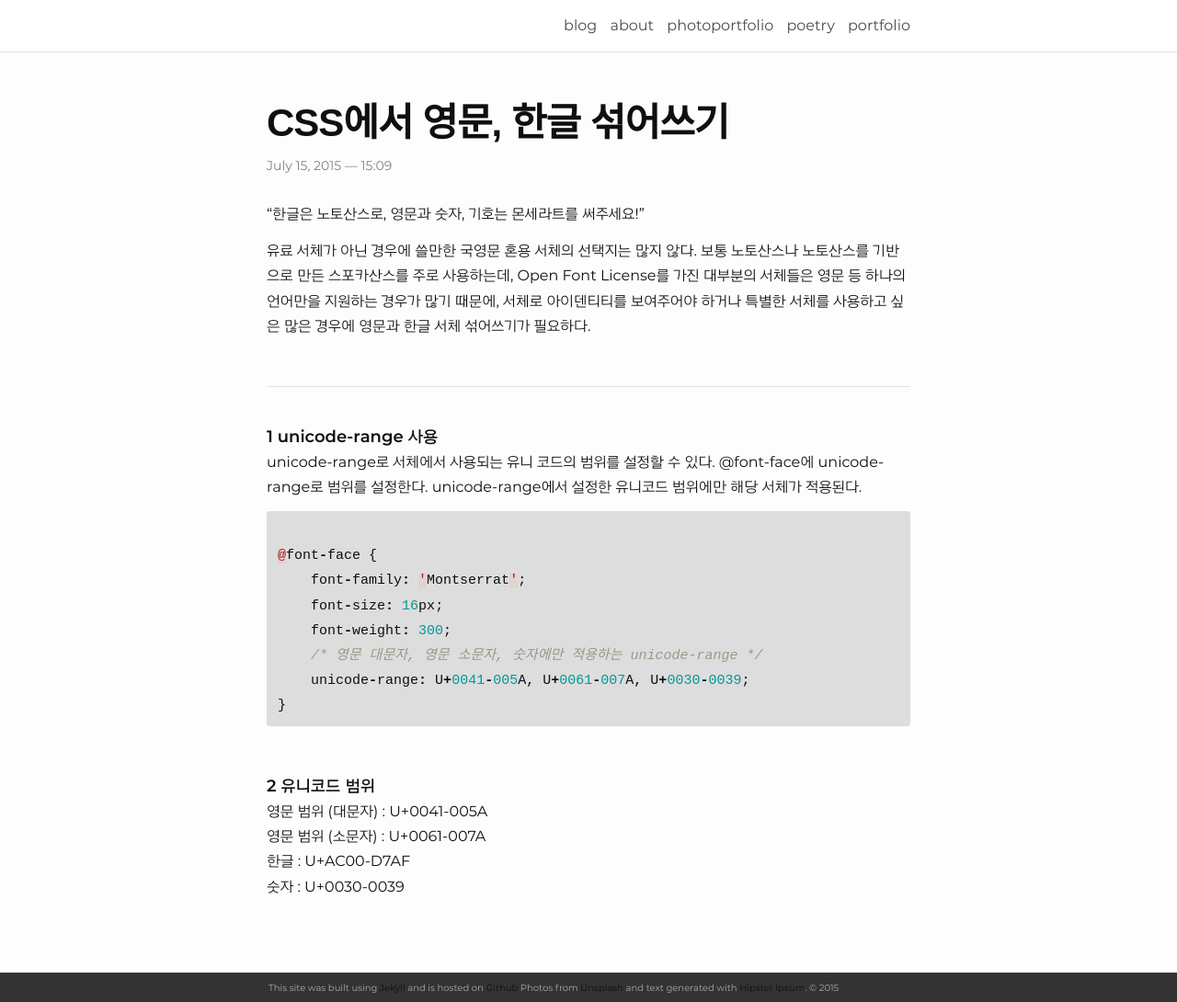
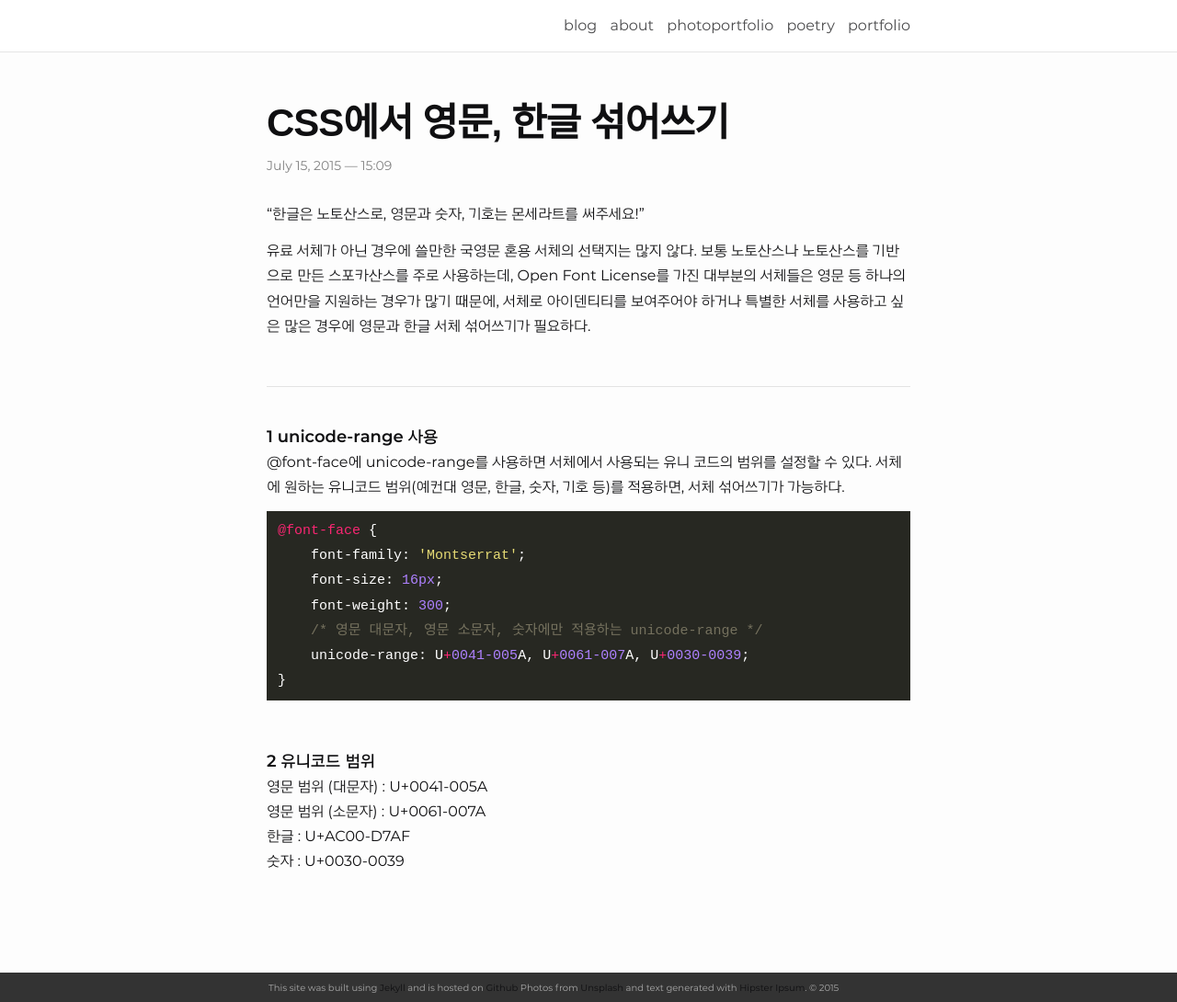
Before and after one commit to junethirty/junethirty.github.io, a Jekyll site: the page built from _posts/2021-08-15-lang.markdown, in a window 1280 px wide and 1090 px high. Shown: the whole window at 92% size. Built offline with Jekyll 4.4.1, drawn with Linux system fonts in a browser that asks for light colours; nearby versions of some CDN libraries.

Commit message:
syntex highlight theme change

```diff
--- a/_posts/2021-08-15-lang.markdown
+++ b/_posts/2021-08-15-lang.markdown
@@ -16,10 +16,9 @@ description: an example of a blog post with some code
 
 ##### 1 unicode-range 사용
 
-unicode-range로 서체에서 사용되는 유니 코드의 범위를 설정할 수 있다. @font-face에 unicode-range로 범위를 설정한다.
-unicode-range에서 설정한 유니코드 범위에만 해당 서체가 적용된다.
+@font-face에 unicode-range를 사용하면 서체에서 사용되는 유니 코드의 범위를 설정할 수 있다. 서체에 원하는 유니코드 범위(예컨대 영문, 한글, 숫자, 기호 등)를 적용하면, 서체 섞어쓰기가 가능하다.
 
-{% highlight c++ %}
+{% highlight css %}
 @font-face {
     font-family: 'Montserrat';
     font-size: 16px;
--- a/_sass/_base.scss
+++ b/_sass/_base.scss
@@ -205,7 +205,7 @@ a {
 article a {
     color: $title-color;
     font-weight: 400;
-    text-decoration: solid underline $green 2px;
+    text-decoration: solid underline $green 1px;
     text-underline-position: under;
 
     &:hover {
@@ -241,7 +241,7 @@ pre,
 code {
     font-size: 15px;
     border-radius: 3px;
-    background-color: $grey-color-light;
+    background-color: #272822;
 }
 
 code {
--- a/_sass/_syntax-highlighting.scss
+++ b/_sass/_syntax-highlighting.scss
@@ -1,67 +1,265 @@
 /**
  * Syntax highlighting styles
  */
+// .highlight {
+//     background: #fff;
+//     @extend %vertical-rhythm;
+
+//     .c     { color: #998; font-style: italic } // Comment
+//     .err   { color: #a61717; background-color: #e3d2d2 } // Error
+//     .k     { font-weight: bold } // Keyword
+//     .o     { font-weight: bold } // Operator
+//     .cm    { color: #998; font-style: italic } // Comment.Multiline
+//     .cp    { color: #999; font-weight: bold } // Comment.Preproc
+//     .c1    { color: #998; font-style: italic } // Comment.Single
+//     .cs    { color: #999; font-weight: bold; font-style: italic } // Comment.Special
+//     .gd    { color: #000; background-color: #fdd } // Generic.Deleted
+//     .gd .x { color: #000; background-color: #faa } // Generic.Deleted.Specific
+//     .ge    { font-style: italic } // Generic.Emph
+//     .gr    { color: #a00 } // Generic.Error
+//     .gh    { color: #999 } // Generic.Heading
+//     .gi    { color: #000; background-color: #dfd } // Generic.Inserted
+//     .gi .x { color: #000; background-color: #afa } // Generic.Inserted.Specific
+//     .go    { color: #888 } // Generic.Output
+//     .gp    { color: #555 } // Generic.Prompt
+//     .gs    { font-weight: bold } // Generic.Strong
+//     .gu    { color: #aaa } // Generic.Subheading
+//     .gt    { color: #a00 } // Generic.Traceback
+//     .kc    { font-weight: bold } // Keyword.Constant
+//     .kd    { font-weight: bold } // Keyword.Declaration
+//     .kp    { font-weight: bold } // Keyword.Pseudo
+//     .kr    { font-weight: bold } // Keyword.Reserved
+//     .kt    { color: #458; font-weight: bold } // Keyword.Type
+//     .m     { color: #099 } // Literal.Number
+//     .s     { color: #d14 } // Literal.String
+//     .na    { color: #008080 } // Name.Attribute
+//     .nb    { color: #0086B3 } // Name.Builtin
+//     .nc    { color: #458; font-weight: bold } // Name.Class
+//     .no    { color: #008080 } // Name.Constant
+//     .ni    { color: #800080 } // Name.Entity
+//     .ne    { color: #900; font-weight: bold } // Name.Exception
+//     .nf    { color: #900; font-weight: bold } // Name.Function
+//     .nn    { color: #555 } // Name.Namespace
+//     .nt    { color: #000080 } // Name.Tag
+//     .nv    { color: #008080 } // Name.Variable
+//     .ow    { font-weight: bold } // Operator.Word
+//     .w     { color: #bbb } // Text.Whitespace
+//     .mf    { color: #099 } // Literal.Number.Float
+//     .mh    { color: #099 } // Literal.Number.Hex
+//     .mi    { color: #099 } // Literal.Number.Integer
+//     .mo    { color: #099 } // Literal.Number.Oct
+//     .sb    { color: #d14 } // Literal.String.Backtick
+//     .sc    { color: #d14 } // Literal.String.Char
+//     .sd    { color: #d14 } // Literal.String.Doc
+//     .s2    { color: #d14 } // Literal.String.Double
+//     .se    { color: #d14 } // Literal.String.Escape
+//     .sh    { color: #d14 } // Literal.String.Heredoc
+//     .si    { color: #d14 } // Literal.String.Interpol
+//     .sx    { color: #d14 } // Literal.String.Other
+//     .sr    { color: #009926 } // Literal.String.Regex
+//     .s1    { color: #d14 } // Literal.String.Single
+//     .ss    { color: #990073 } // Literal.String.Symbol
+//     .bp    { color: #999 } // Name.Builtin.Pseudo
+//     .vc    { color: #008080 } // Name.Variable.Class
+//     .vg    { color: #008080 } // Name.Variable.Global
+//     .vi    { color: #008080 } // Name.Variable.Instance
+//     .il    { color: #099 } // Literal.Number.Integer.Long
+// }
+.highlight table td { padding: 5px; }
+.highlight table pre { margin: 0; }
+.highlight .gh {
+  color: #999999;
+}
+.highlight .sr {
+  color: #f6aa11;
+}
+.highlight .go {
+  color: #888888;
+}
+.highlight .gp {
+  color: #555555;
+}
+.highlight .gs {
+}
+.highlight .gu {
+  color: #aaaaaa;
+}
+.highlight .nb {
+  color: #f6aa11;
+}
+.highlight .cm {
+  color: #75715e;
+}
+.highlight .cp {
+  color: #75715e;
+}
+.highlight .c1 {
+  color: #75715e;
+}
+.highlight .cs {
+  color: #75715e;
+}
+.highlight .c, .highlight .ch, .highlight .cd, .highlight .cpf {
+  color: #75715e;
+}
+.highlight .err {
+  color: #960050;
+}
+.highlight .gr {
+  color: #960050;
+}
+.highlight .gt {
+  color: #960050;
+}
+.highlight .gd {
+  color: #49483e;
+}
+.highlight .gi {
+  color: #49483e;
+}
+.highlight .ge {
+  color: #49483e;
+}
+.highlight .kc {
+  color: #66d9ef;
+}
+.highlight .kd {
+  color: #66d9ef;
+}
+.highlight .kr {
+  color: #66d9ef;
+}
+.highlight .no {
+  color: #66d9ef;
+}
+.highlight .kt {
+  color: #66d9ef;
+}
+.highlight .mf {
+  color: #ae81ff;
+}
+.highlight .mh {
+  color: #ae81ff;
+}
+.highlight .il {
+  color: #ae81ff;
+}
+.highlight .mi {
+  color: #ae81ff;
+}
+.highlight .mo {
+  color: #ae81ff;
+}
+.highlight .m, .highlight .mb, .highlight .mx {
+  color: #ae81ff;
+}
+.highlight .sc {
+  color: #ae81ff;
+}
+.highlight .se {
+  color: #ae81ff;
+}
+.highlight .ss {
+  color: #ae81ff;
+}
+.highlight .sd {
+  color: #e6db74;
+}
+.highlight .s2 {
+  color: #e6db74;
+}
+.highlight .sb {
+  color: #e6db74;
+}
+.highlight .sh {
+  color: #e6db74;
+}
+.highlight .si {
+  color: #e6db74;
+}
+.highlight .sx {
+  color: #e6db74;
+}
+.highlight .s1 {
+  color: #e6db74;
+}
+.highlight .s, .highlight .sa, .highlight .dl {
+  color: #e6db74;
+}
+.highlight .na {
+  color: #a6e22e;
+}
+.highlight .nc {
+  color: #a6e22e;
+}
+.highlight .nd {
+  color: #a6e22e;
+}
+.highlight .ne {
+  color: #a6e22e;
+}
+.highlight .nf, .highlight .fm {
+  color: #a6e22e;
+}
+.highlight .vc {
+  color: #ffffff;
+  background-color: #272822;
+}
+.highlight .nn {
+  color: #ffffff;
+  background-color: #272822;
+}
+.highlight .nl {
+  color: #ffffff;
+  background-color: #272822;
+}
+.highlight .ni {
+  color: #ffffff;
+  background-color: #272822;
+}
+.highlight .bp {
+  color: #ffffff;
+  background-color: #272822;
+}
+.highlight .vg {
+  color: #ffffff;
+  background-color: #272822;
+}
+.highlight .vi {
+  color: #ffffff;
+  background-color: #272822;
+}
+.highlight .nv, .highlight .vm {
+  color: #ffffff;
+  background-color: #272822;
+}
+.highlight .w {
+  color: #ffffff;
+  background-color: #272822;
+}
 .highlight {
-    background: #fff;
-    @extend %vertical-rhythm;
-
-    .c     { color: #998; font-style: italic } // Comment
-    .err   { color: #a61717; background-color: #e3d2d2 } // Error
-    .k     { font-weight: bold } // Keyword
-    .o     { font-weight: bold } // Operator
-    .cm    { color: #998; font-style: italic } // Comment.Multiline
-    .cp    { color: #999; font-weight: bold } // Comment.Preproc
-    .c1    { color: #998; font-style: italic } // Comment.Single
-    .cs    { color: #999; font-weight: bold; font-style: italic } // Comment.Special
-    .gd    { color: #000; background-color: #fdd } // Generic.Deleted
-    .gd .x { color: #000; background-color: #faa } // Generic.Deleted.Specific
-    .ge    { font-style: italic } // Generic.Emph
-    .gr    { color: #a00 } // Generic.Error
-    .gh    { color: #999 } // Generic.Heading
-    .gi    { color: #000; background-color: #dfd } // Generic.Inserted
-    .gi .x { color: #000; background-color: #afa } // Generic.Inserted.Specific
-    .go    { color: #888 } // Generic.Output
-    .gp    { color: #555 } // Generic.Prompt
-    .gs    { font-weight: bold } // Generic.Strong
-    .gu    { color: #aaa } // Generic.Subheading
-    .gt    { color: #a00 } // Generic.Traceback
-    .kc    { font-weight: bold } // Keyword.Constant
-    .kd    { font-weight: bold } // Keyword.Declaration
-    .kp    { font-weight: bold } // Keyword.Pseudo
-    .kr    { font-weight: bold } // Keyword.Reserved
-    .kt    { color: #458; font-weight: bold } // Keyword.Type
-    .m     { color: #099 } // Literal.Number
-    .s     { color: #d14 } // Literal.String
-    .na    { color: #008080 } // Name.Attribute
-    .nb    { color: #0086B3 } // Name.Builtin
-    .nc    { color: #458; font-weight: bold } // Name.Class
-    .no    { color: #008080 } // Name.Constant
-    .ni    { color: #800080 } // Name.Entity
-    .ne    { color: #900; font-weight: bold } // Name.Exception
-    .nf    { color: #900; font-weight: bold } // Name.Function
-    .nn    { color: #555 } // Name.Namespace
-    .nt    { color: #000080 } // Name.Tag
-    .nv    { color: #008080 } // Name.Variable
-    .ow    { font-weight: bold } // Operator.Word
-    .w     { color: #bbb } // Text.Whitespace
-    .mf    { color: #099 } // Literal.Number.Float
-    .mh    { color: #099 } // Literal.Number.Hex
-    .mi    { color: #099 } // Literal.Number.Integer
-    .mo    { color: #099 } // Literal.Number.Oct
-    .sb    { color: #d14 } // Literal.String.Backtick
-    .sc    { color: #d14 } // Literal.String.Char
-    .sd    { color: #d14 } // Literal.String.Doc
-    .s2    { color: #d14 } // Literal.String.Double
-    .se    { color: #d14 } // Literal.String.Escape
-    .sh    { color: #d14 } // Literal.String.Heredoc
-    .si    { color: #d14 } // Literal.String.Interpol
-    .sx    { color: #d14 } // Literal.String.Other
-    .sr    { color: #009926 } // Literal.String.Regex
-    .s1    { color: #d14 } // Literal.String.Single
-    .ss    { color: #990073 } // Literal.String.Symbol
-    .bp    { color: #999 } // Name.Builtin.Pseudo
-    .vc    { color: #008080 } // Name.Variable.Class
-    .vg    { color: #008080 } // Name.Variable.Global
-    .vi    { color: #008080 } // Name.Variable.Instance
-    .il    { color: #099 } // Literal.Number.Integer.Long
+  color: #ffffff;
+  background-color: #272822;
 }
+.highlight .n, .highlight .py, .highlight .nx {
+  color: #ffffff;
+  background-color: #272822;
+}
+.highlight .ow {
+  color: #f92672;
+}
+.highlight .nt {
+  color: #f92672;
+}
+.highlight .k, .highlight .kv {
+  color: #f92672;
+}
+.highlight .kn {
+  color: #f92672;
+}
+.highlight .kp {
+  color: #f92672;
+}
+.highlight .o {
+  color: #f92672;
+}
--- a/css/main.scss
+++ b/css/main.scss
@@ -6,7 +6,7 @@
 
 
 // Our variables
-$base-font-family: 'Poppins', 'DMSans', sans-serif;
+$base-font-family: 'Montserrat', 'Arita', sans-serif;
 $base-font-size:   16px;
 $small-font-size:  $base-font-size * 0.875;
 $base-line-height: 1.5;
```
